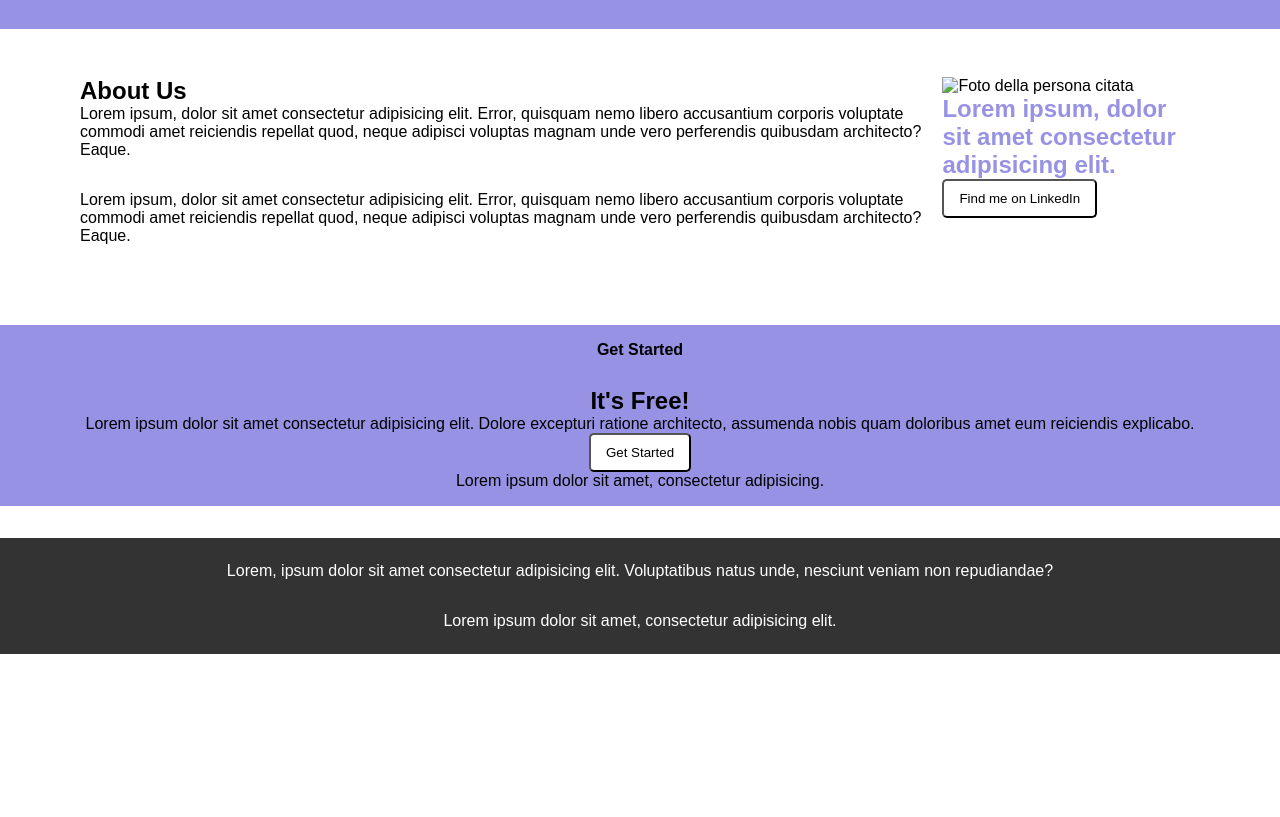
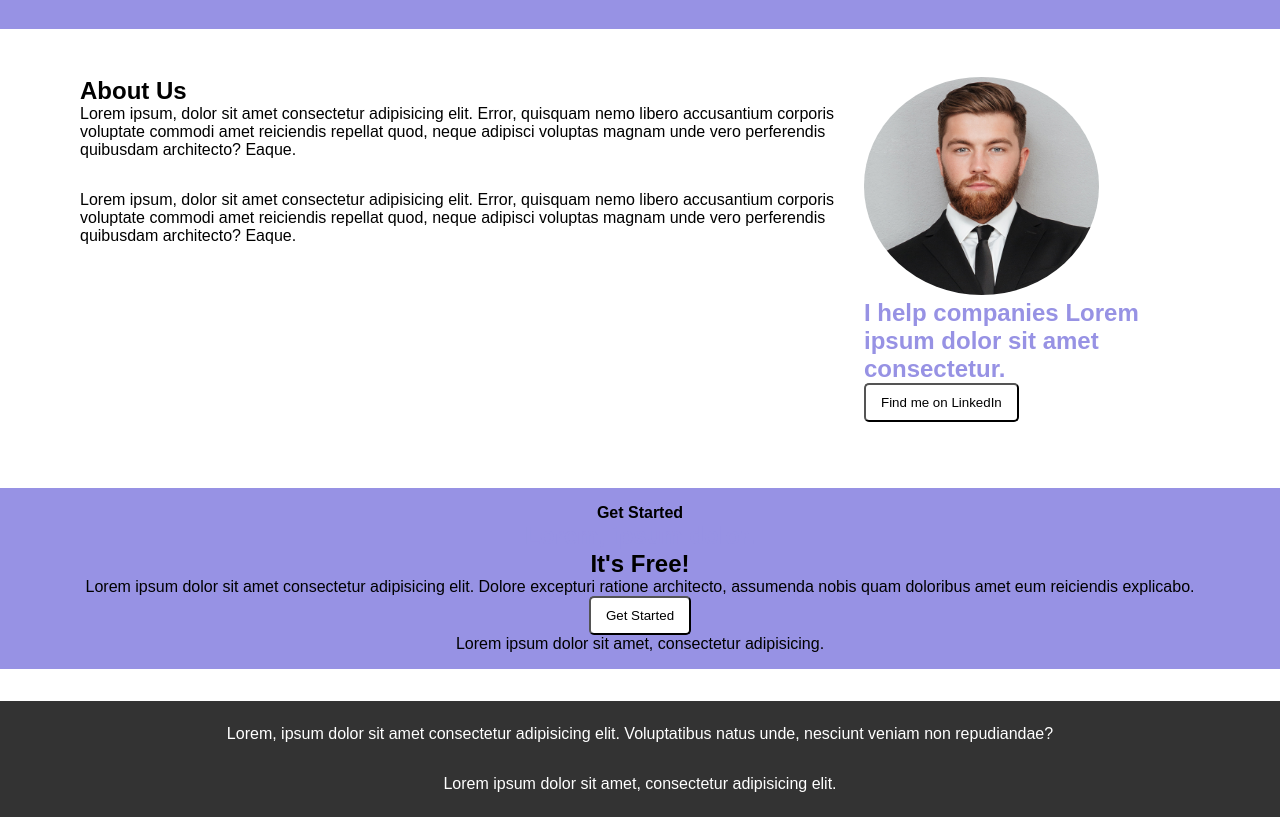
Before and after one commit to VincenzoRuggiero/htmlcss-responsive-layout, a plain HTML site: page index.html in a window 1280 px wide. Shown: the part 3684-4501 px from the top of the page. Before the commit the page ends 4338 px from the top, so only its background shows below. Drawn offline with Linux system fonts and the light colour scheme.

Commit message:
Update About section

```diff
--- a/css/style.css
+++ b/css/style.css
@@ -37,11 +37,27 @@ section {
   background-color: #9792e4;
 }
 
+picture {
+  width: 50px;
+  height: 50px;
+}
+
+picture img {
+  width: 50%;
+  height: 50%;
+  border-radius: 50%;
+}
+
 button {
   background-color: white;
   padding: 10px 15px;
   color: #000;
   border-radius: 5px;
+}
+
+.violet-btn {
+  background-color: #9792e4;
+  color: white;
 }
 
 /* ! Header */
@@ -166,8 +182,10 @@ h2 {
 }
 
 /* ! About */
+
 .about-us p {
   margin-bottom: 2rem;
+  padding-right: 1.5rem;
 }
 
 /* ! Call To Action */
@@ -235,11 +253,16 @@ footer {
   }
 
   .about-us {
-    width: 77%;
+    width: 70%;
   }
 
   .about-us-pic {
-    width: 23%;
+    width: 30%;
+  }
+
+  picture img {
+    width: 70%;
+    height: 50%;
   }
 }
 
@@ -293,4 +316,9 @@ footer {
   .benefits-card {
     width: calc((100% / 3) - 3rem);
   }
+
+  picture img {
+    width: 70%;
+    height: 60%;
+  }
 }
--- a/index.html
+++ b/index.html
@@ -141,9 +141,11 @@
                     <p>Lorem ipsum, dolor sit amet consectetur adipisicing elit. Error, quisquam nemo libero accusantium corporis voluptate commodi amet reiciendis repellat quod, neque adipisci voluptas magnam unde vero perferendis quibusdam architecto? Eaque.</p>
                 </div>
                 <div class="about-us-pic">
-                    <img src="" alt="Foto della persona citata">
-                    <h2>Lorem ipsum, dolor sit amet consectetur adipisicing elit.</h2>
-                    <button>Find me on LinkedIn</button>
+                    <picture>
+                        <img src="./img/about.jpg" alt="Foto della persona citata">
+                    </picture>
+                    <h2>I help companies Lorem ipsum dolor sit amet consectetur.</h2>
+                    <button class="">Find me on LinkedIn</button>
                 </div>
 
         </section>
```
